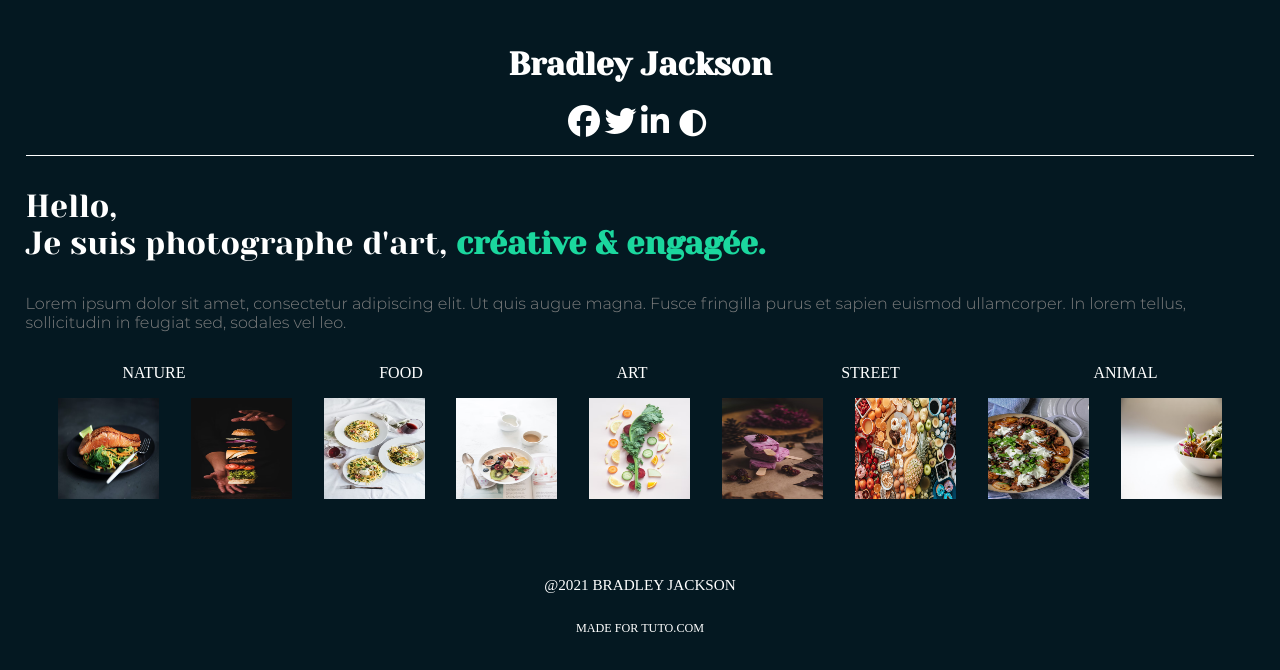
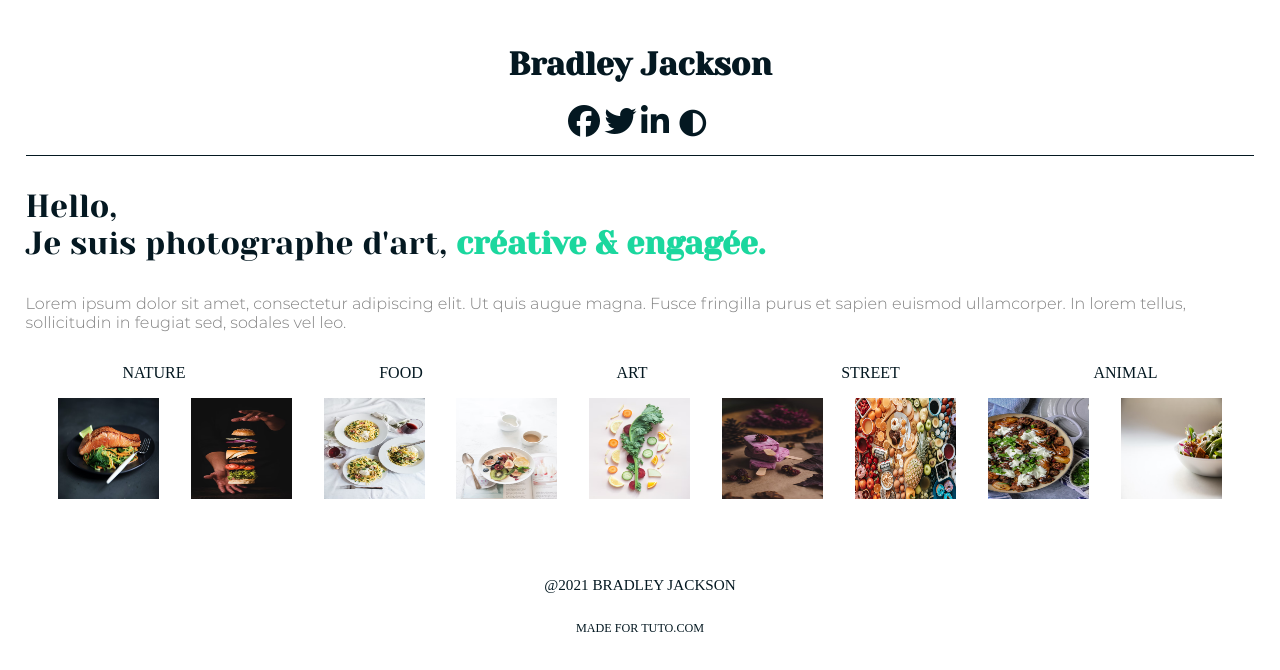
Before and after one commit to JCMonnet/challenge2.philip, a plain HTML site: page index.html in a window 1280 px wide. Both pictures are taken after a click on the button 692 px from the left and 123 px from the top of the page. Drawn offline with Linux system fonts and the light colour scheme.

Commit message:
retrait classe body html car m'affichait la page en light , alors que je veux le dark par defaut

```diff
--- a/app.js
+++ b/app.js
@@ -1,6 +1,10 @@
-let couleur=document.getElementById('lightmode');
-couleur.addEventListener('click',change);
-function change () {
-    let blanc=document.body
+// lightmode:
+// Après avoir dans le css, mis le dark sur mon body par defaut. J'ai mis toutes mes var mode clair dans la classe light.
+// Et dans le js, je pointe vers mon bouton, et lui demande au clic de lancer la fonction change.
+// La fonction change où je déclare la var blanc, qui pointe vers la classe du body. Et la fonction switch/toggle sur la classe light=mode clair
+let couleur = document.getElementById('lightmode');
+couleur.addEventListener('click', change);
+function change() {
+    let blanc = document.body
     blanc.classList.toggle("light");
 }
--- a/index.html
+++ b/index.html
@@ -13,7 +13,7 @@
     <link rel="stylesheet" href="style.css">
     <title>Document</title>
 </head>
-<body class="light">
+<body>
     <!-- organisé avec un h1 pour le nom et une div contenant toutes les images (en prevision du flex css) -->
     <header>
         <h1>Bradley Jackson</h1>
```
